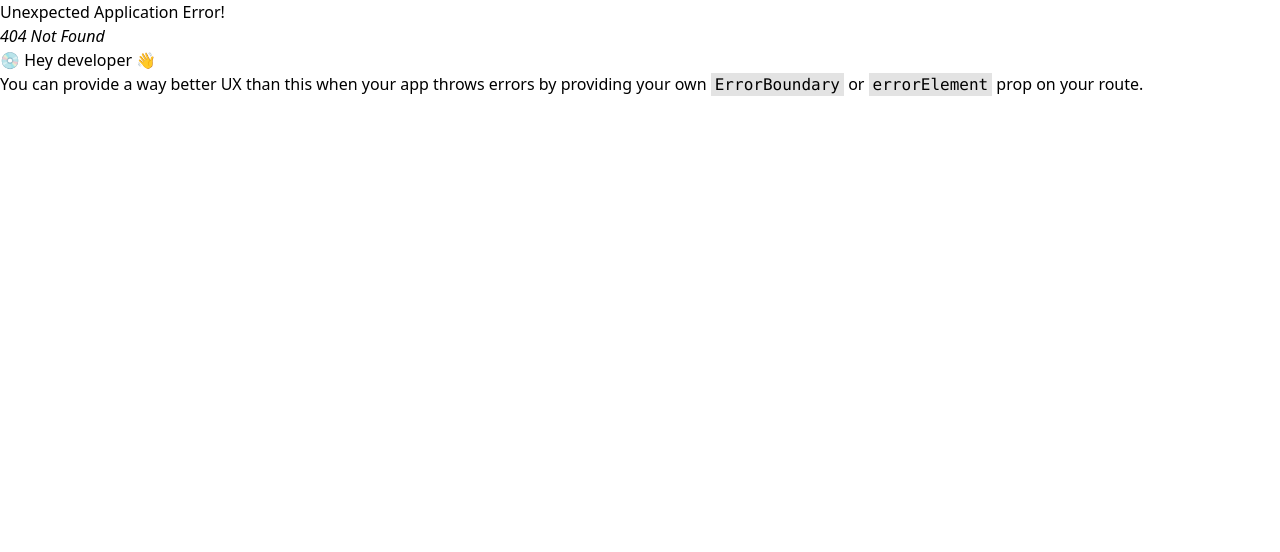
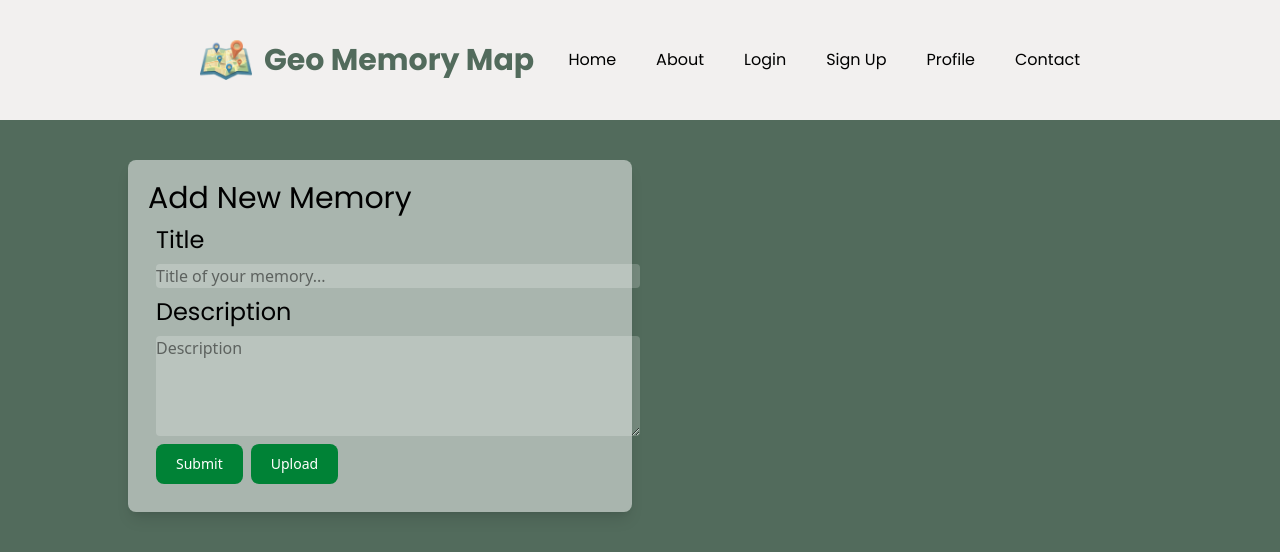
Before and after one commit to UCC-Batch-26/geomemorymap, a React (Vite) app in the folder apps/frontend/: page /user in a window 1280 px wide. Before the commit this address had no page. Shown: the top 552 px of the page. Built offline with nearby package versions, Linux system fonts and the light colour scheme.

Commit message:
fix: updated form

```diff
--- a/apps/frontend/src/app.jsx
+++ b/apps/frontend/src/app.jsx
@@ -5,6 +5,7 @@ import BaseLayout from '@/modules/home/layouts/base-layout';
 import SignUpPage from '@/modules/auth/pages/sign-up-page';
 import LoginPage from '@/modules/auth/pages/log-in-page';
 import ContactPage from '@/modules/home/pages/contact-page';
+import ProfilePage from './modules/home/pages/profile-page';
 
 const router = createBrowserRouter([
   {
@@ -15,6 +16,7 @@ const router = createBrowserRouter([
       { path: '/about', element: <AboutPage /> },
       { path: '/signup', element: <SignUpPage /> },
       { path: '/login', element: <LoginPage /> },
+      { path: '/user', element: <ProfilePage /> },
       { path: '/contact', element: <ContactPage /> },
     ],
   },
--- a/apps/frontend/src/modules/common/components/navbar.jsx
+++ b/apps/frontend/src/modules/common/components/navbar.jsx
@@ -1,11 +1,12 @@
 import { Link } from 'react-router';
+import logo from '@/assets/geo-memory-map-nav-logo.png';
 
 function NavBar() {
   return (
     <nav className="bg-none flex justify-between px-50 py-10 items-center">
       <div className="flex items-center gap-3">
         <Link to={'/'}>
-          <img src="../src/assets/geo-memory-map-nav-logo.png" alt="Geo Memory Map logo" className="w-13 h-10" />
+          <img src={logo} alt="Geo Memory Map logo" className="w-13 h-10" />
         </Link>
 
         <h1 className="text-3xl font-display font-bold text-[#526B5C]">Geo Memory Map</h1>
@@ -25,6 +26,9 @@ function NavBar() {
           <Link to={'/signup'}>Sign Up</Link>
         </li>
         <li>
+          <Link to={'/user'}>Profile</Link>
+        </li>
+        <li>
           <Link to={'/contact'}>Contact</Link>
         </li>
       </ul>
--- a/apps/frontend/src/modules/home/layouts/base-layout.jsx
+++ b/apps/frontend/src/modules/home/layouts/base-layout.jsx
@@ -3,7 +3,7 @@ import { Outlet } from 'react-router';
 
 export default function BaseLayout() {
   return (
-    <div className="bg-[#f6f6f6]  h-screen">
+    <div className="bg-[#F2F0EF]  h-screen">
       <NavBar />
       <main className="">
         <Outlet />
--- /dev/null
+++ b/apps/frontend/src/modules/home/pages/profile-page.jsx
@@ -0,0 +1,71 @@
+import axios from 'axios';
+import { useState } from 'react';
+
+function ProfilePage() {
+  const [title, setTitle] = useState('');
+  const [description, setDescription] = useState('');
+
+  const handleSubmit = async (e) => {
+    e.preventDefault();
+
+    const postData = { title, description };
+    try {
+      await axios.post('/api/memories', postData);
+      alert('Memory added successfully!');
+      setTitle('');
+      setDescription('');
+    } catch (error) {
+      console.error('Error adding memory:', error);
+      alert('Failed to add memory. Please try again.');
+    }
+  };
+
+  return (
+    <section className="flex items-center justify-center bg-[#526B5C] h-screen ">
+      <div className="grid grid-cols-2 grid-rows-2 gap-4 w-[80vw]">
+        <div className="bg-white/50 rounded-lg shadow-lg pb-5">
+          <h1 className="font-display pt-5 pl-5 text-3xl">Add New Memory</h1>
+          {/* FORM STARTS HERE */}
+          <form action="" method="post" className="ml-5 rounded-lg" onSubmit={handleSubmit}>
+            <h2 className="font-display p-2 text-2xl">Title</h2>
+
+            <input
+              type="text"
+              placeholder="Title of your memory..."
+              value={title}
+              onChange={(e) => setTitle(e.target.value)}
+              className="ml-2 bg-white/20  w-full max-w-2xl min-w-1 rounded-sm"
+              required
+            />
+
+            <h2 className="font-display p-2 text-2xl">Description</h2>
+
+            <textarea
+              className="ml-2 block w-full bg-white/20 rounded-sm min-w-1  max-w-2xl h-full min-h-25"
+              placeholder="Description"
+              value={description}
+              onChange={(e) => setDescription(e.target.value)}
+              required
+            ></textarea>
+
+            <button
+              type="submit"
+              className="focus:outline-none text-white bg-green-700 hover:bg-green-800  font-medium rounded-lg text-sm px-5 py-2.5 me-2 ml-2 my-2 "
+            >
+              Submit
+            </button>
+
+            <button
+              type="submit"
+              className="focus:outline-none text-white bg-green-700 hover:bg-green-800  font-medium rounded-lg text-sm px-5 py-2.5 me-2 my-2"
+            >
+              Upload
+            </button>
+          </form>
+        </div>
+      </div>
+    </section>
+  );
+}
+
+export default ProfilePage;
--- a/package.json
+++ b/package.json
@@ -21,5 +21,8 @@
   "packageManager": "pnpm@10.17.0",
   "engines": {
     "node": ">=18"
+  },
+  "dependencies": {
+    "axios": "^1.12.2"
   }
 }
```
Also changed, not shown: 1 other file (tests, documents, lock files or other folders).
